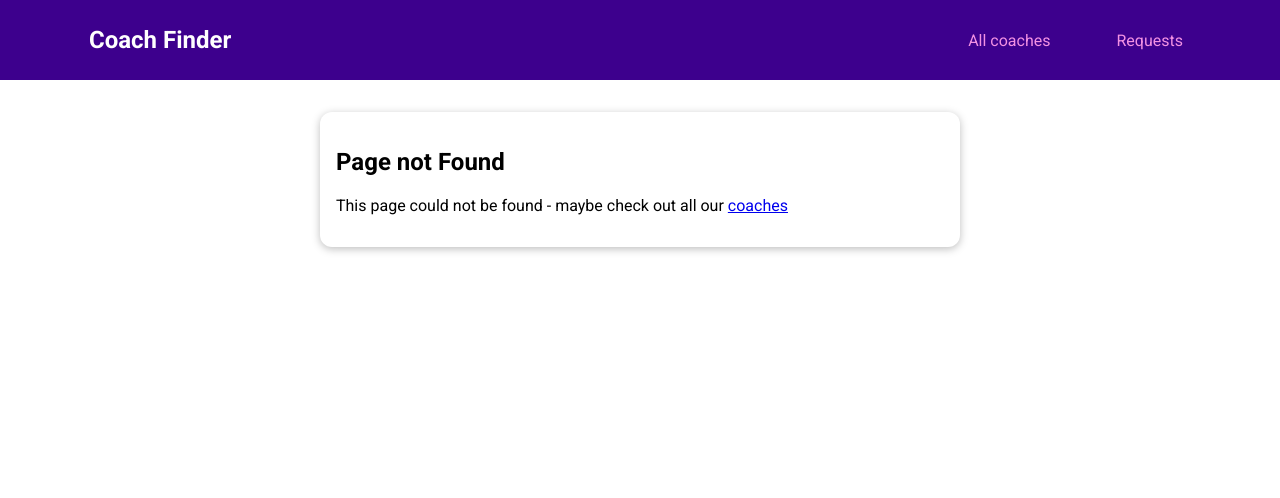
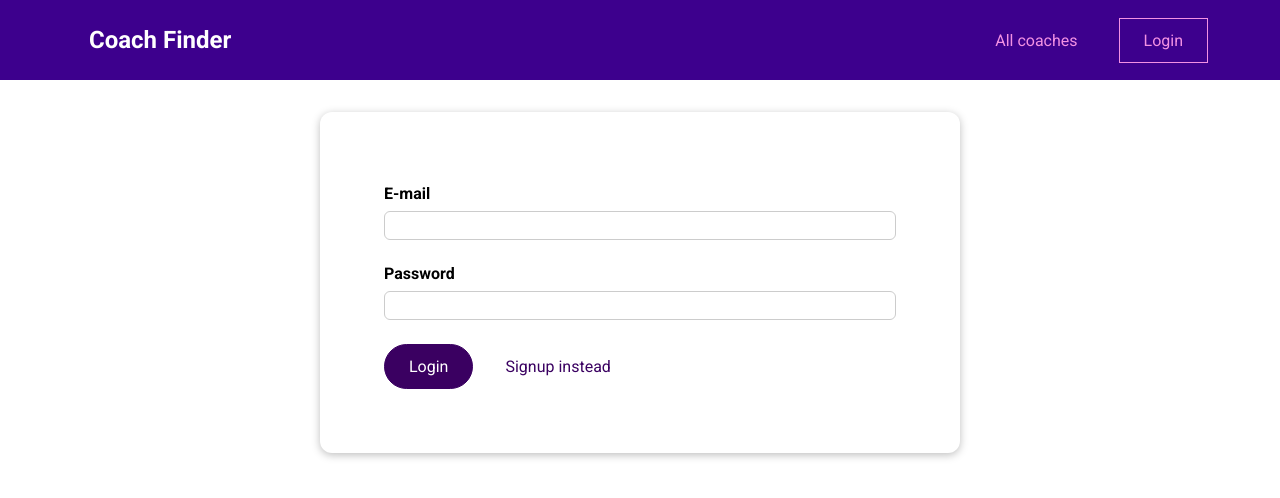
Before and after one commit to jakubjirous/vue-coach-finder, a Vue app: page /auth in a window 1280 px wide. Before the commit this address had no page. Shown: the top 498 px of the page. Built offline with nearby package versions, Linux system fonts and the light colour scheme.

Commit message:
[ui] authentication page, signup action and flow, login action and flow, attaching token to outgoing requests

```diff
--- a/src/components/layout/TheHeader.vue
+++ b/src/components/layout/TheHeader.vue
@@ -2,19 +2,24 @@
   <header>
     <nav>
       <h1>
-        <router-link :to="{ name: 'CoachesList' }">
+        <router-link :to="coachesLink">
           Coach Finder
         </router-link>
       </h1>
       <ul>
         <li>
-          <router-link :to="{ name: 'CoachesList' }">
+          <router-link :to="coachesLink">
             All coaches
           </router-link>
         </li>
-        <li>
-          <router-link :to="{ name: 'RequestsReceive' }">
+        <li v-if="isLoggedIn">
+          <router-link :to="requestsLink">
             Requests
+          </router-link>
+        </li>
+        <li v-else>
+          <router-link :to="loginLink">
+            Login
           </router-link>
         </li>
       </ul>
@@ -27,6 +32,20 @@ import { defineComponent } from 'vue';
 
 export default defineComponent({
   name: 'TheHeader',
+  computed: {
+    coachesLink() {
+      return {name: 'CoachesList'};
+    },
+    requestsLink() {
+      return {name: 'RequestsReceive'};
+    },
+    loginLink() {
+      return {name: 'UserAuth'};
+    },
+    isLoggedIn() {
+      return this.$store.getters['isAuthenticated'];
+    }
+  }
 });
 </script>
 
--- /dev/null
+++ b/src/pages/auth/UserAuth.vue
@@ -0,0 +1,141 @@
+<template>
+  <div>
+    <base-dialog
+      :show="!!error"
+      title="An error occurred!"
+      @close="handlerError">
+      <p>{{ error }}</p>
+    </base-dialog>
+    <base-dialog
+      :show="isLoading"
+      title="Authenticating..."
+      fixed>
+      <base-spinner />
+    </base-dialog>
+    <base-card>
+      <form
+        @submit.prevent="onSubmitForm">
+        <div class="form-control">
+          <label for="email">E-mail</label>
+          <input
+            id="email"
+            v-model.trim="email"
+            type="email">
+        </div>
+        <div class="form-control">
+          <label for="password">Password</label>
+          <input
+            id="password"
+            v-model.trim="password"
+            type="password">
+        </div>
+        <p
+          v-if="!formIsValid"
+          class="errors">
+          Please enter a valid e-mail and password (must be at least 6 characters long)
+        </p>
+        <base-button>{{ submitButtonLabel }}</base-button>
+        <base-button
+          type="button"
+          mode="flat"
+          @click="switchAuthMode">
+          {{ switchButtonLabel }}
+        </base-button>
+      </form>
+    </base-card>
+  </div>
+</template>
+
+<script>
+import { defineComponent } from 'vue';
+
+export default defineComponent({
+  name: 'UserAuth',
+  data() {
+    return {
+      email: '',
+      password: '',
+      formIsValid: true,
+      isLoginMode: true,
+      isLoading: false,
+      error: null,
+    };
+  },
+  computed: {
+    switchButtonLabel() {
+      return this.isLoginMode ? 'Signup instead' : 'Login instead';
+    },
+    submitButtonLabel() {
+      return this.isLoginMode ? 'Login' : 'Signup';
+    },
+  },
+  methods: {
+    async onSubmitForm() {
+      this.formIsValid = true;
+      if (this.email === '' || !this.email.includes('@') || this.password.length < 6) {
+        this.formIsValid = false;
+        return;
+      }
+
+      this.isLoading = true;
+      // send http request
+      try {
+        await this.$store.dispatch('authUser', {
+          email: this.email,
+          password: this.password,
+          isLoginMode: this.isLoginMode
+        });
+      } catch (error) {
+        this.error = error.message || 'Failed to authenticate, try again later.';
+      }
+
+      this.isLoading = false;
+    },
+    switchAuthMode() {
+      this.isLoginMode = !this.isLoginMode;
+    },
+    handlerError() {
+      this.error = null;
+    }
+  }
+});
+</script>
+
+<style lang="scss" scoped>
+form {
+  margin: 1rem;
+  border-radius: 12px;
+  padding: 2rem;
+}
+
+.form-control {
+  margin: 0.5rem 0 1.5rem 0;
+
+  label {
+    font-weight: bold;
+    margin-bottom: 0.5rem;
+    display: block;
+  }
+
+  input,
+  textarea {
+    display: block;
+    width: 100%;
+    font: inherit;
+    border: 1px solid #ccc;
+    border-radius: 6px;
+    padding: 0.25rem 0.5rem;
+
+    &:focus {
+      border-color: #3d008d;
+      background-color: #faf6ff;
+      outline: none;
+    }
+  }
+}
+
+.errors {
+  font-weight: bold;
+  color: red;
+}
+</style>
--- a/src/pages/coaches/CoachesList.vue
+++ b/src/pages/coaches/CoachesList.vue
@@ -18,7 +18,13 @@
             Refresh
           </base-button>
           <base-button
-            v-if="!isCoach && !isLoading"
+            v-if="!isLoggedIn"
+            :to="authLink"
+            link>
+            Login
+          </base-button>
+          <base-button
+            v-if="isLoggedIn && !isCoach && !isLoading"
             :to="coachesRegistrationLink"
             link>
             Register as Coach
@@ -82,8 +88,14 @@ export default defineComponent({
     coachesRegistrationLink() {
       return {name: 'CoachesRegistration'};
     },
+    authLink() {
+      return {name: 'UserAuth'};
+    },
     isCoach() {
       return this.$store.getters['coaches/isCoach'];
+    },
+    isLoggedIn() {
+      return this.$store.getters['isAuthenticated'];
     }
   },
   created() {
--- a/src/router/index.js
+++ b/src/router/index.js
@@ -1,4 +1,5 @@
 import { createRouter, createWebHistory } from 'vue-router';
+import UserAuth from '../pages/auth/UserAuth';
 import CoachesDetail from '../pages/coaches/CoachesDetail';
 import CoachesList from '../pages/coaches/CoachesList';
 import CoachesRegistration from '../pages/coaches/CoachesRegistration';
@@ -40,6 +41,11 @@ const routes = [
     component: RequestsReceive,
   },
   {
+    path: '/auth',
+    name: 'UserAuth',
+    component: UserAuth,
+  },
+  {
     path: '/:notFound(.*)',
     name: 'NotFound',
     component: NotFound,
--- a/src/store/getters.js
+++ b/src/store/getters.js
@@ -1,5 +1 @@
-export default {
-  userId(state) {
-    return state.userId;
-  }
-};
+export default {};
--- a/src/store/index.js
+++ b/src/store/index.js
@@ -1,6 +1,7 @@
 import { createLogger, createStore, } from 'vuex';
 import rootActions from './actions';
 import rootGetters from './getters';
+import { authModule } from './modules/auth';
 import { coachesModule } from './modules/coaches';
 import { requestsModule } from './modules/requests';
 import rootMutations from './mutations';
@@ -8,12 +9,8 @@ import rootMutations from './mutations';
 export const store = createStore({
   modules: {
     coaches: coachesModule,
-    requests: requestsModule
-  },
-  state() {
-    return {
-      userId: 'c3'
-    };
+    requests: requestsModule,
+    auth: authModule,
   },
   getters: rootGetters,
   mutations: rootMutations,
--- /dev/null
+++ b/src/store/modules/auth/actions.js
@@ -0,0 +1,28 @@
+export default {
+  async authUser(context, payload) {
+    const url = payload.isLoginMode
+      ? `${process.env.VUE_APP_FIREBASE_AUTH}:signInWithPassword?key=${process.env.VUE_APP_FIREBASE_API_KEY}`
+      : `${process.env.VUE_APP_FIREBASE_AUTH}:signUp?key=${process.env.VUE_APP_FIREBASE_API_KEY}`;
+
+    const response = await fetch(url, {
+      method: 'POST',
+      body: JSON.stringify({
+        email: payload.email,
+        password: payload.password,
+        returnSecureToken: true
+      })
+    });
+
+    const responseData = await response.json();
+
+    if (!response.ok) {
+      throw new Error(responseData.message || 'Failed to login!');
+    }
+
+    context.commit('setUser', {
+      token: responseData.idToken,
+      userId: responseData.localId,
+      tokenExpiration: responseData.expiresIn,
+    });
+  },
+};
--- /dev/null
+++ b/src/store/modules/auth/getters.js
@@ -0,0 +1,11 @@
+export default {
+  userId(state) {
+    return state.userId;
+  },
+  token(state) {
+    return state.token;
+  },
+  isAuthenticated(state) {
+    return !!state.token;
+  }
+};
--- /dev/null
+++ b/src/store/modules/auth/index.js
@@ -0,0 +1,16 @@
+import authActions from './actions';
+import authGetters from './getters';
+import authMutations from './mutations';
+
+export const authModule = {
+  state() {
+    return {
+      token: null,
+      userId: null,
+      tokenExpiration: null
+    };
+  },
+  getters: authGetters,
+  mutations: authMutations,
+  actions: authActions,
+};
--- /dev/null
+++ b/src/store/modules/auth/mutations.js
@@ -0,0 +1,7 @@
+export default {
+  setUser(state, payload) {
+    state.token = payload.token;
+    state.userId = payload.userId;
+    state.tokenExpiration = payload.tokenExpiration;
+  }
+};
--- a/src/store/modules/coaches/actions.js
+++ b/src/store/modules/coaches/actions.js
@@ -1,6 +1,7 @@
 export default {
   async registerCoach(context, data) {
     const userId = context.rootGetters.userId;
+    const token = context.rootGetters.token;
     const coachData = {
       firstName: data.firstName,
       lastName: data.lastName,
@@ -9,7 +10,7 @@ export default {
       areas: data.areas,
     };
 
-    const response = await fetch(`${process.env.VUE_APP_DB}/coaches/${userId}.json`, {
+    const response = await fetch(`${process.env.VUE_APP_DB}/coaches/${userId}.json?auth=${token}`, {
       method: 'PUT',
       body: JSON.stringify(coachData),
     });
--- a/src/store/modules/requests/actions.js
+++ b/src/store/modules/requests/actions.js
@@ -24,9 +24,9 @@ export default {
     if (!context.getters.shouldUpdate) {
       return;
     }
-
     const coachId = context.rootGetters.userId;
-    const response = await fetch(`${process.env.VUE_APP_DB}/requests/${coachId}.json`, {
+    const token = context.rootGetters.token;
+    const response = await fetch(`${process.env.VUE_APP_DB}/requests/${coachId}.json?auth=${token}`, {
       method: 'GET',
     });
 
```
